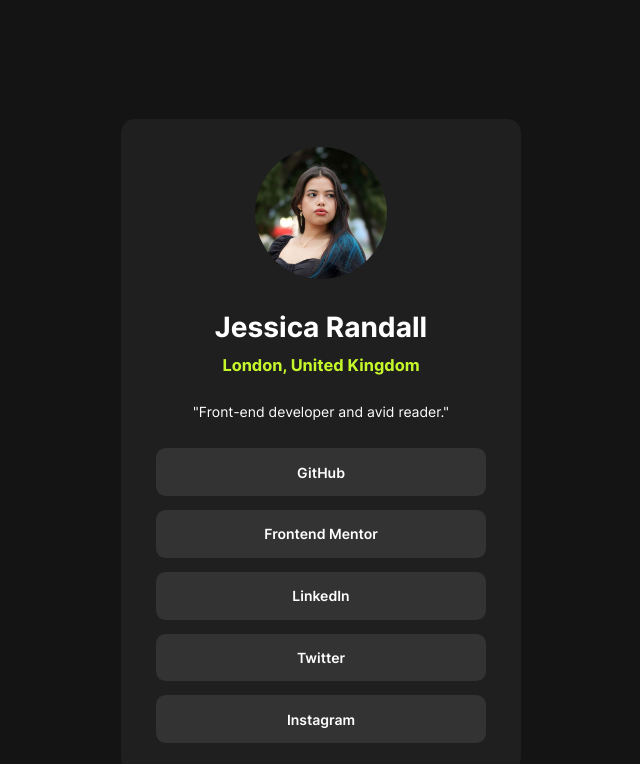
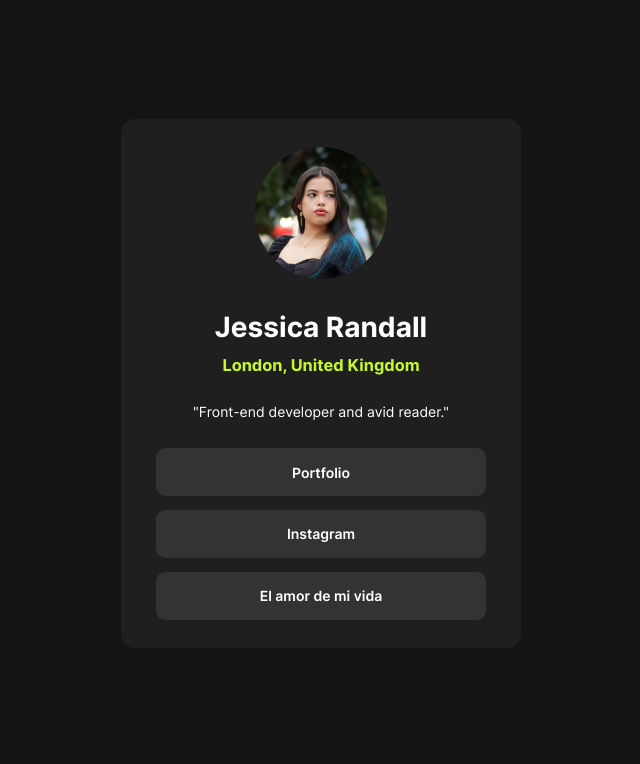
Before and after one commit to Titodelux/SocialLinksProfile-FM, a plain HTML site: page index.html in a window 1280 px wide. Shown: the top 764 px of the page, without its empty margins (319-959 px from the left). Drawn offline with Linux system fonts and the light colour scheme.

Commit message:
Update index.html

```diff
--- a/index.html
+++ b/index.html
@@ -20,11 +20,9 @@
     <p>"Front-end developer and avid reader."</p>
 
     <div class="links_container">
-      <a href="">GitHub</a>
-      <a href="">Frontend Mentor</a>
-      <a href="">LinkedIn</a>
-      <a href="">Twitter</a>
-      <a href="">Instagram</a>
+      <a href="">Portfolio</a>
+      <a href="https://www.instagram.com/paolas0810/">Instagram</a>
+      <a href="https://www.instagram.com/angelzerep.r/">El amor de mi vida</a>
     </div>
 
   </main>
```
